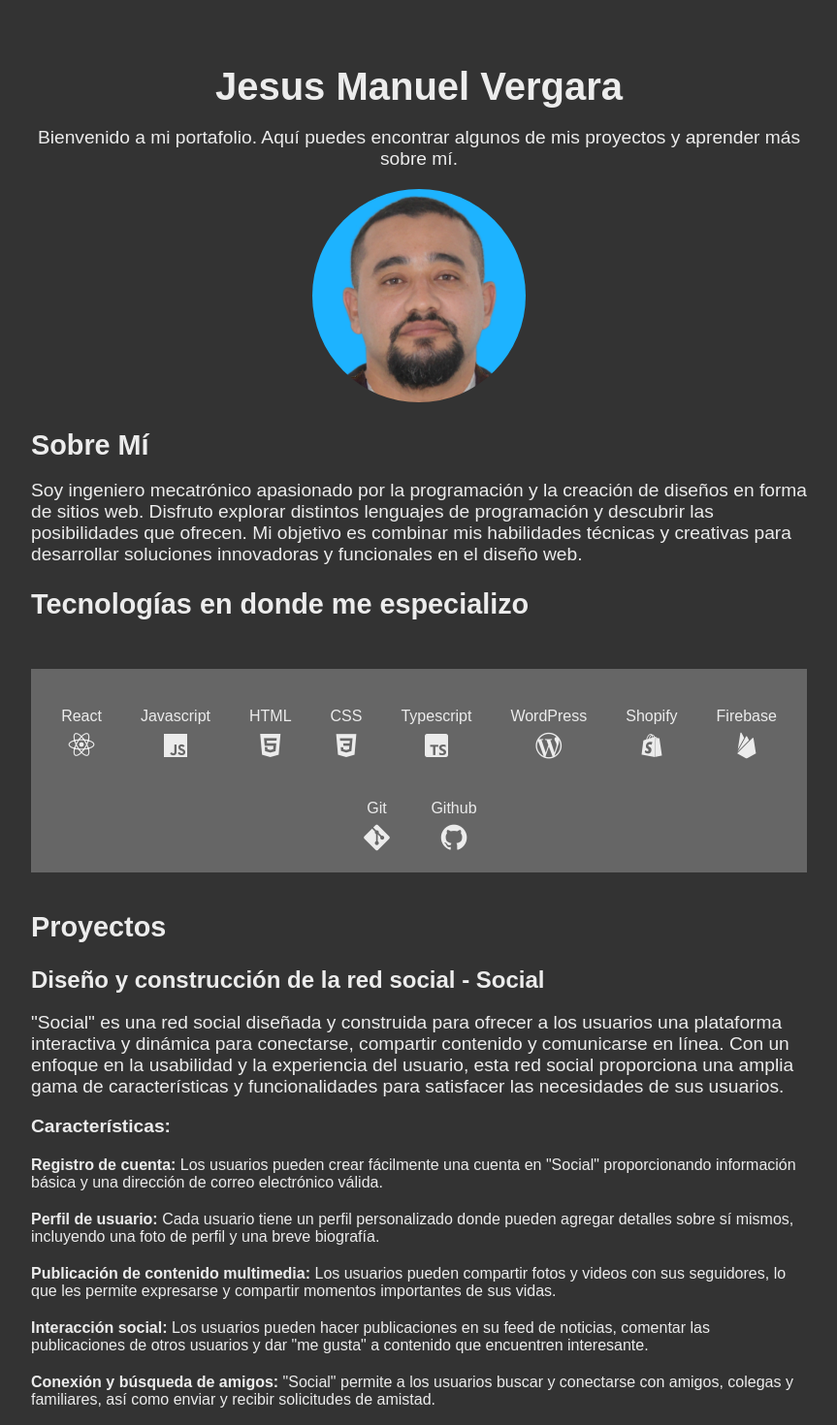
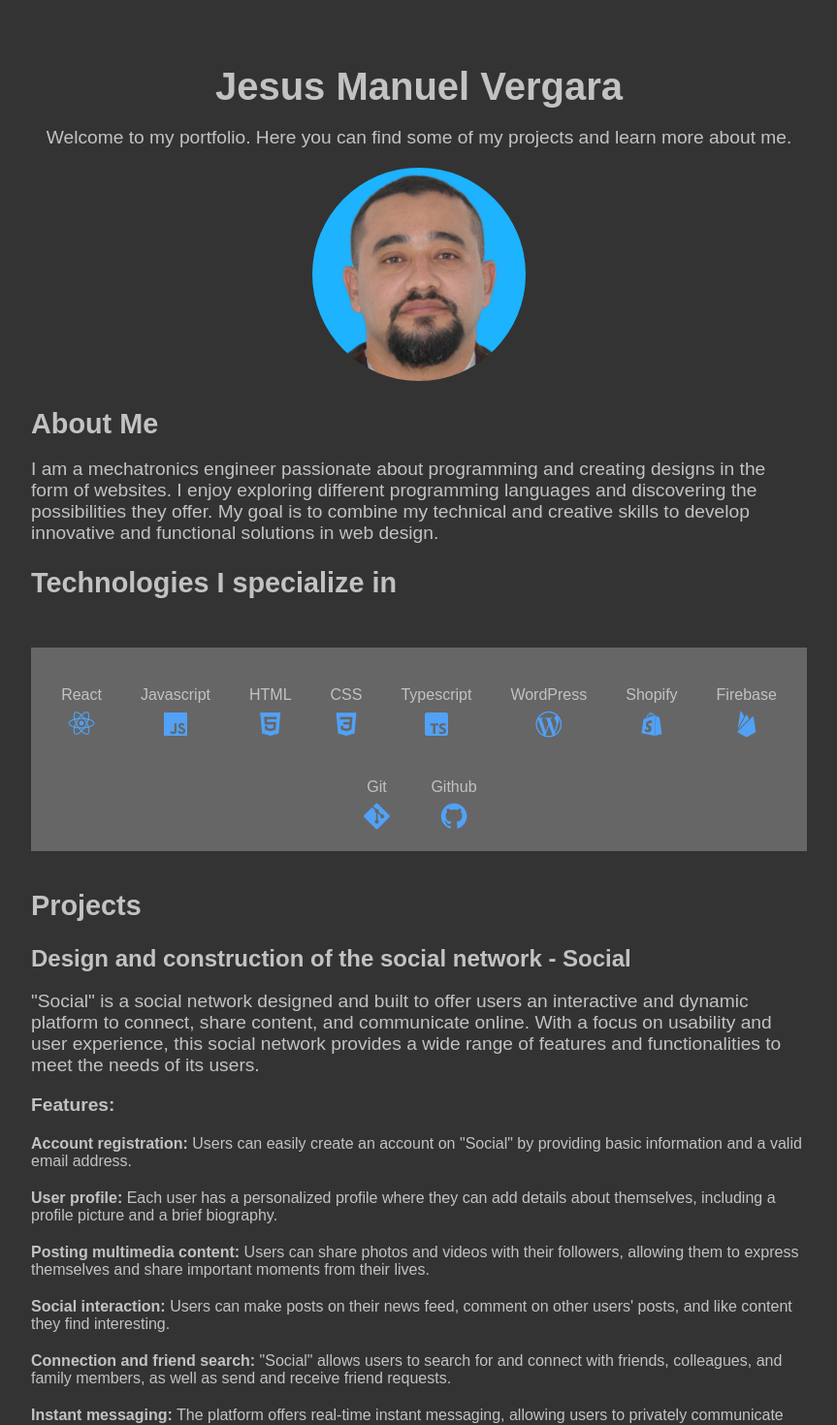
Before and after one commit to JesusVergara89/JesusVergara, a React (Vite) app: page / in a window 1280 px wide. Shown: the top 1470 px of the page at 97% size, without its empty margins (208-1071 px from the left). Built offline with nearby package versions, Linux system fonts and the light colour scheme.

Commit message:
new styeles for a and icons git push

```diff
--- a/src/JesusVergara.jsx
+++ b/src/JesusVergara.jsx
@@ -28,15 +28,15 @@ function App() {
 
       <header>
         <h1>Jesus Manuel Vergara</h1>
-        <p>Bienvenido a mi portafolio. Aquí puedes encontrar algunos de mis proyectos y aprender más sobre mí.</p>
+        <p>Welcome to my portfolio. Here you can find some of my projects and learn more about me.</p>
       </header>
 
       <main>
         <section>
           <img className='profile-img' src={jesus} alt="" />
-          <h2>Sobre Mí</h2>
-          <p>Soy ingeniero mecatrónico apasionado por la programación y la creación de diseños en forma de sitios web. Disfruto explorar distintos lenguajes de programación y descubrir las posibilidades que ofrecen. Mi objetivo es combinar mis habilidades técnicas y creativas para desarrollar soluciones innovadoras y funcionales en el diseño web.</p>
-          <h2>Tecnologías en donde me especializo</h2>
+          <h2>About Me</h2>
+          <p>I am a mechatronics engineer passionate about programming and creating designs in the form of websites. I enjoy exploring different programming languages and discovering the possibilities they offer. My goal is to combine my technical and creative skills to develop innovative and functional solutions in web design.</p>
+          <h2>Technologies I specialize in</h2>
           <div className='technologies'>
             <div className="technologies-item">
               <h5>React</h5>
@@ -82,19 +82,19 @@ function App() {
         </section>
 
         <section>
-          <h2>Proyectos</h2>
+          <h2>Projects</h2>
           <ul>
             <li>
-              <h3>Diseño y construcción de la red social - Social</h3>
-              <p>"Social" es una red social diseñada y construida para ofrecer a los usuarios una plataforma interactiva y dinámica para conectarse, compartir contenido y comunicarse en línea. Con un enfoque en la usabilidad y la experiencia del usuario, esta red social proporciona una amplia gama de características y funcionalidades para satisfacer las necesidades de sus usuarios.</p>
-              <p><span>Características:</span></p>
+              <h3>Design and construction of the social network - Social</h3>
+              <p>"Social" is a social network designed and built to offer users an interactive and dynamic platform to connect, share content, and communicate online. With a focus on usability and user experience, this social network provides a wide range of features and functionalities to meet the needs of its users.</p>
+              <p><span>Features:</span></p>
               <ul>
-                <li><span>Registro de cuenta:</span> Los usuarios pueden crear fácilmente una cuenta en "Social" proporcionando información básica y una dirección de correo electrónico válida.</li>
-                <li><span>Perfil de usuario:</span> Cada usuario tiene un perfil personalizado donde pueden agregar detalles sobre sí mismos, incluyendo una foto de perfil y una breve biografía.</li>
-                <li><span>Publicación de contenido multimedia:</span> Los usuarios pueden compartir fotos y videos con sus seguidores, lo que les permite expresarse y compartir momentos importantes de sus vidas.</li>
-                <li><span>Interacción social:</span> Los usuarios pueden hacer publicaciones en su feed de noticias, comentar las publicaciones de otros usuarios y dar "me gusta" a contenido que encuentren interesante.</li>
-                <li><span>Conexión y búsqueda de amigos:</span> "Social" permite a los usuarios buscar y conectarse con amigos, colegas y familiares, así como enviar y recibir solicitudes de amistad.</li>
-                <li><span>Mensajería instantánea:</span> La plataforma ofrece mensajería instantánea en tiempo real, lo que permite a los usuarios comunicarse de forma privada con amigos y seguidores.</li>
+                <li><span>Account registration:</span> Users can easily create an account on "Social" by providing basic information and a valid email address.</li>
+                <li><span>User profile:</span> Each user has a personalized profile where they can add details about themselves, including a profile picture and a brief biography.</li>
+                <li><span>Posting multimedia content:</span> Users can share photos and videos with their followers, allowing them to express themselves and share important moments from their lives.</li>
+                <li><span>Social interaction:</span> Users can make posts on their news feed, comment on other users' posts, and like content they find interesting.</li>
+                <li><span>Connection and friend search:</span> "Social" allows users to search for and connect with friends, colleagues, and family members, as well as send and receive friend requests.</li>
+                <li><span>Instant messaging:</span> The platform offers real-time instant messaging, allowing users to privately communicate with friends and followers.</li>
               </ul>
               <div className="container-media-project">
                 <img src={sn1} alt="" />
@@ -107,7 +107,7 @@ function App() {
               <br />
               <br />
               <br />
-              <a href="https://socialv01.netlify.app/" target="_blank" rel="noopener noreferrer">Ver proyecto: Social</a>
+              <a href="https://socialv01.netlify.app/" target="_blank" rel="noopener noreferrer">View project: Social</a>
               <br />
               <br />
               <br />
@@ -116,16 +116,16 @@ function App() {
               <br />
             </li>
             <li>
-              <h3>Diseño y construcción del periodico universitario Unibarranquillanewspaper</h3>
-              <p>El proyecto "Unibarranquillanewspaper" es un periódico universitario digital diseñado y construido para la comunidad universitaria y el público en general. Este periódico está integrado por usuarios, cada uno con sus propias credenciales de acceso, y cada usuario es responsable de una sección específica del periódico.</p>
-              <p><span>Características:</span></p>
+              <h3>Design and construction of the university newspaper Unibarranquillanewspaper</h3>
+              <p>The "Unibarranquillanewspaper" project is a digital university newspaper designed and built for the university community and the general public. This newspaper is composed of users, each with their own access credentials, and each user is responsible for a specific section of the newspaper.</p>
+              <p><span>Features:</span></p>
               <ul>
-                <li><span>Gestión de usuarios:</span> El periódico permite la creación de cuentas de usuario para los colaboradores, quienes tienen acceso individualizado a su sección asignada. Cada usuario puede eliminar y editar solo sus propios artículos, lo que garantiza la autonomía y responsabilidad editorial.</li>
-                <li><span>Secciones temáticas:</span> Cada sección del periódico está dedicada a noticias, artículos y temas relevantes relacionados con la ciencia, la tecnología, la sociedad y la vida universitaria. Esto garantiza una cobertura amplia y diversa de temas de interés para la comunidad universitaria y el público en general.</li>
-                <li><span>Publicación de contenido:</span> Los colaboradores pueden publicar noticias, artículos y contenido multimedia en sus respectivas secciones, lo que permite una actualización regular del periódico con información relevante y oportuna.</li>
-                <li><span>Interacción y participación:</span> Los lectores tienen la capacidad de interactuar con el contenido del periódico a través de comentarios, compartiendo en redes sociales y participando en encuestas y debates, fomentando así la participación activa de la comunidad en el periódico.</li>
-                <li><span>Soporte de LaTeX:</span> El periódico es compatible con el formato LaTeX, lo que permite a los colaboradores incluir ecuaciones matemáticas de alto grado en sus artículos y publicaciones. Esto facilita la presentación precisa y profesional de contenido científico y técnico.</li>
-                <li><span>Blog comunitario:</span> Además de las secciones temáticas, el proyecto cuenta con un blog donde la comunidad puede opinar, comentar y expresarse libremente sobre diversos temas de interés. Esto promueve el intercambio de ideas y la participación activa de la comunidad universitaria.</li>
+                <li><span>User management:</span> The newspaper allows the creation of user accounts for collaborators, who have individualized access to their assigned section. Each user can delete and edit only their own articles, ensuring editorial autonomy and responsibility.</li>
+                <li><span>Thematic sections:</span> Each section of the newspaper is dedicated to news, articles, and relevant topics related to science, technology, society, and university life. This ensures broad and diverse coverage of topics of interest to the university community and the general public.</li>
+                <li><span>Content publication:</span> Collaborators can publish news, articles, and multimedia content in their respective sections, allowing for regular updates to the newspaper with relevant and timely information.</li>
+                <li><span>Interaction and participation:</span> Readers have the ability to interact with the newspaper's content through comments, sharing on social networks, and participating in surveys and debates, thus fostering active participation from the community in the newspaper.</li>
+                <li><span>LaTeX support:</span> The newspaper is compatible with the LaTeX format, allowing collaborators to include high-degree mathematical equations in their articles and publications. This facilitates the precise and professional presentation of scientific and technical content.</li>
+                <li><span>Community blog:</span> In addition to thematic sections, the project features a blog where the community can express opinions, comment, and express themselves freely on various topics of interest. This promotes the exchange of ideas and active participation from the university community.</li>
               </ul>
               <div className="container-media-project-unibarranquilla">
                 <img src={sn1p} alt="" />
@@ -140,7 +140,7 @@ function App() {
               <br />
               <br />
               <br />
-              <a href="https://unibarranquilla-newspaper.netlify.app/" target="_blank" rel="noopener noreferrer">Ver proyecto: Unibarranquillanews</a>
+              <a href="https://unibarranquilla-newspaper.netlify.app/" target="_blank" rel="noopener noreferrer">View project: Unibarranquillanews</a>
               <br />
               <br />
               <br />
@@ -150,13 +150,13 @@ function App() {
             </li>
 
             <li>
-              <h3>Diseño y construcción de una Aplicacón web para calcular presupuesto de instalaciones fotovoltaicas.</h3>
-              <p>El proyecto BarmexApp, una aplicación web diseñada para generar presupuestos de instalaciones fotovoltaicas utilizando únicamente la factura mensual de electricidad. Nuestra plataforma simplifica el proceso de calcular el costo, permitiendo a los usuarios tomar decisiones informadas sobre la implementación de sistemas fotovoltaicos.</p>
-              <p><span>Características:</span></p>
+              <h3>Design and construction of a web application for calculating budgets for photovoltaic installations.</h3>
+              <p>The BarmexApp project, a web application designed to generate budgets for photovoltaic installations using only the monthly electricity bill. Our platform simplifies the process of calculating the cost, allowing users to make informed decisions about the implementation of photovoltaic systems.</p>
+              <p><span>Features:</span></p>
               <ul>
-                <li><span>Análisis de Facturas:</span> Con sensillos datos de la factura mensual de electricidad a nuestra plataforma para comenzar el análisis.</li>
-                <li><span>Generación de Presupuestos:</span> Obtén un presupuesto detallado para la instalación de un sistema fotovoltaico basado en tu consumo eléctrico mensual.</li>
-                <li><span>Personalización de Configuraciones:</span> Personaliza las características del sistema fotovoltaico, como la capacidad y la ubicación, para obtener estimaciones precisas.</li>
+                <li><span>Invoice Analysis:</span> Enter simple data from your monthly electricity bill into our platform to start the analysis.</li>
+                <li><span>Budget Generation:</span> Get a detailed budget for the installation of a photovoltaic system based on your monthly electricity consumption.</li>
+                <li><span>Customization of Configurations:</span> Customize the characteristics of the photovoltaic system, such as capacity and location, to obtain accurate estimates.</li>
               </ul>
               <div className="container-media-project-solarapp">
                 <img src={ss1p} alt="" />
@@ -167,7 +167,7 @@ function App() {
               <br />
               <br />
               <br />
-              <a href="https://barmexapp.netlify.app/" target="_blank" rel="noopener noreferrer">Ver proyecto: BarmexApp</a>
+              <a href="https://barmexapp.netlify.app/" target="_blank" rel="noopener noreferrer">View project: BarmexApp</a>
               <br />
               <br />
               <br />
@@ -181,8 +181,8 @@ function App() {
       </main>
 
       <footer>
-        <p>Contáctame: jesusmanuelv1989@gmail.com</p>
-        <p>Sígueme en redes sociales: <a href="https://github.com/JesusVergara89" target="_blank" rel="noopener noreferrer">github</a>, <a href="https://www.linkedin.com/in/jesus-manuel-vergara-975799216/" target="_blank" rel="noopener noreferrer">LinkedIn</a></p>
+        <p>Contact me: jesusmanuelv1989@gmail.com</p>
+        <p>Follow me on social media: <a href="https://github.com/JesusVergara89" target="_blank" rel="noopener noreferrer">github</a>, <a href="https://www.linkedin.com/in/jesus-manuel-vergara-975799216/" target="_blank" rel="noopener noreferrer">LinkedIn</a></p>
       </footer>
     </div>
   )
--- a/src/index.css
+++ b/src/index.css
@@ -2,7 +2,7 @@ body {
   margin: 0;
   padding: 20px;
   background-color: #333333;
-  color: #ececec;
+  color: #c3c2c2;
 }
 
 .portafolio {
@@ -65,6 +65,7 @@ p {
 
 .technologies-item .bx {
   font-size: 2rem;
+  color: #51a1f6;
 }
 
 .container-media-project {
@@ -135,7 +136,7 @@ h3 {
 }
 
 a {
-  color: #007bff;
+  color: #51a1f6;
   text-decoration: none;
 }
 
```
